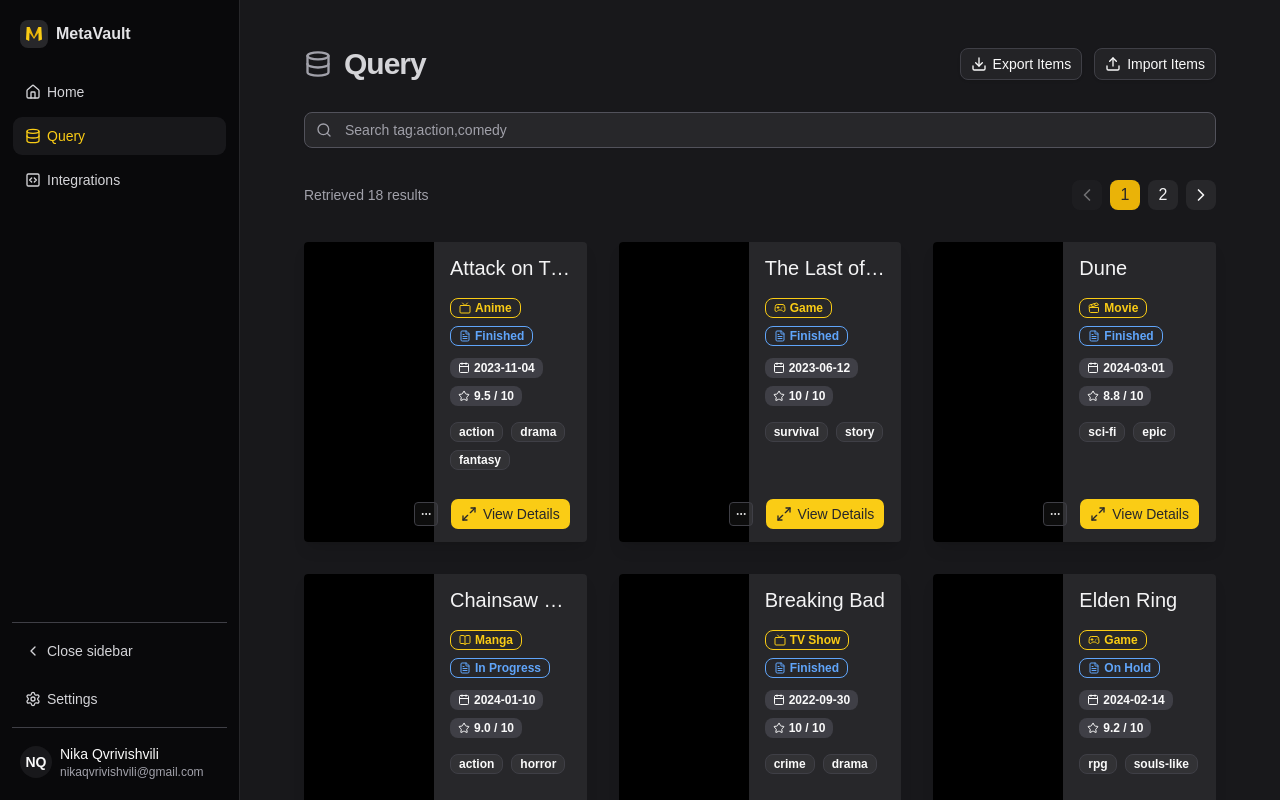
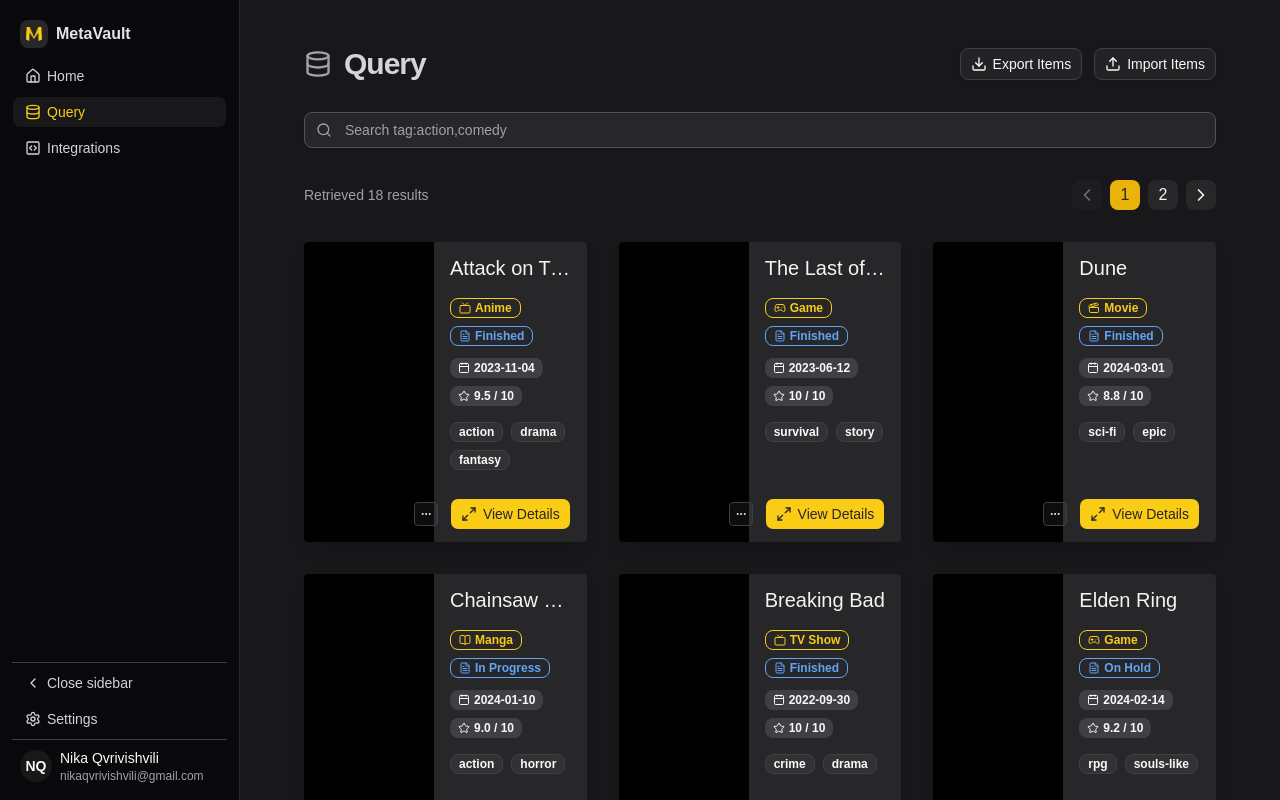
Before and after one commit to etherbits/metavault, a React (Vite) app in the folder packages/web-client/: page / in a window 1280 px wide. Built offline with nearby package versions, Linux system fonts and the light colour scheme.

Commit message:
fix: keep action menu visible near collapsed sidebar

```diff
--- a/packages/web-client/src/components/MediaCard.tsx
+++ b/packages/web-client/src/components/MediaCard.tsx
@@ -83,6 +83,7 @@
 }: MediaCardProps) {
   const [menuOpen, setMenuOpen] = useState(false);
   const [menuPosition, setMenuPosition] = useState({ top: 0, left: 0 });
+  const [submenuSide, setSubmenuSide] = useState<"left" | "right">("left");
   const menuRef = useRef<HTMLDivElement | null>(null);
   const menuButtonRef = useRef<HTMLDivElement | null>(null);
 
@@ -90,12 +91,42 @@
     if (!menuOpen) {
       const triggerRect = menuButtonRef.current?.getBoundingClientRect();
       if (triggerRect) {
-        const panelWidth = 186;
+        const panelWidth = 176;
+        const submenuWidth = 176;
         const panelHeight = 248;
         const gap = 12;
+        const viewportPadding = 8;
+        const viewportWidth = window.innerWidth;
 
-        const nextLeft = Math.max(8, triggerRect.left - panelWidth - gap);
+        let nextLeft = triggerRect.left - panelWidth - gap;
+
+        if (nextLeft < viewportPadding) {
+          nextLeft = triggerRect.right + gap;
+        }
+
+        const maxLeft = Math.max(
+          viewportPadding,
+          viewportWidth - panelWidth - viewportPadding
+        );
+        nextLeft = Math.min(Math.max(viewportPadding, nextLeft), maxLeft);
+
         const nextTop = Math.max(8, triggerRect.bottom - panelHeight);
+
+        const canOpenSubmenuLeft =
+          nextLeft - gap - submenuWidth >= viewportPadding;
+        const canOpenSubmenuRight =
+          nextLeft + panelWidth + gap + submenuWidth <=
+          viewportWidth - viewportPadding;
+
+        if (canOpenSubmenuLeft) {
+          setSubmenuSide("left");
+        } else if (canOpenSubmenuRight) {
+          setSubmenuSide("right");
+        } else {
+          const leftSpace = nextLeft;
+          const rightSpace = viewportWidth - (nextLeft + panelWidth);
+          setSubmenuSide(rightSpace > leftSpace ? "right" : "left");
+        }
 
         setMenuPosition({ top: nextTop, left: nextLeft });
       }
@@ -246,7 +277,7 @@
                     onRemoveStatus?.(item.id);
                     setMenuOpen(false);
                   }}
-                  submenuSide="left"
+                  submenuSide={submenuSide}
                   style={{
                     top: `${menuPosition.top}px`,
                     left: `${menuPosition.left}px`,
--- a/packages/web-client/src/components/Sidebar.tsx
+++ b/packages/web-client/src/components/Sidebar.tsx
@@ -72,7 +72,7 @@
 
 function SidebarBrand({ isOpen }: { isOpen: boolean }) {
   return (
-    <div className="flex h-11 min-w-0 items-center gap-2 px-2">
+    <div className="flex h-11 min-w-0 items-center gap-2 p-2">
       <div className="flex h-7 w-7 shrink-0 items-center justify-center rounded-md bg-[#27272A]">
         <img
           src={MetaLogo}
@@ -110,7 +110,7 @@
       variant="ghost"
       onClick={onClick}
       className={cn(
-        "h-10 w-full justify-start rounded-[10px] px-3 text-sm shadow-none",
+        "h-8 w-full justify-start rounded-md px-3 py-1 text-sm shadow-none",
         "hover:bg-[#18181B] hover:text-[#D4D4D8]",
         active
           ? "bg-[#18181B] text-[#FACC15] hover:bg-[#18181B] hover:text-[#FACC15]"
@@ -171,7 +171,7 @@
       variant="ghost"
       onClick={onClick}
       className={cn(
-        "h-10 w-full justify-start rounded-md px-3 text-[#D4D4D8] shadow-none hover:bg-[#18181B] hover:text-[#D4D4D8]",
+        "h-8 w-full justify-start rounded-md px-3 py-1 text-[#D4D4D8] shadow-none hover:bg-[#18181B] hover:text-[#D4D4D8]",
         !isOpen && "justify-center px-0"
       )}
     >
@@ -191,7 +191,7 @@
   return (
     <div
       className={cn(
-        "flex min-w-0 items-center gap-2 px-2 py-2",
+        "flex h-11 min-w-0 items-center gap-2 px-2 py-1",
         !isOpen && "justify-center px-0"
       )}
     >
@@ -219,7 +219,7 @@
   user: SidebarUser;
 }) {
   return (
-    <div className="flex w-full min-w-0 flex-col gap-2">
+    <div className="flex w-full min-w-0 flex-col gap-1">
       <SidebarDivider />
 
       <SidebarAction
@@ -258,7 +258,7 @@
           : "w-0 -translate-x-full p-0 lg:w-[72px] lg:translate-x-0 lg:p-3"
       )}
     >
-      <div className="flex w-full min-w-0 flex-col gap-4">
+      <div className="flex w-full min-w-0 flex-col gap-1">
         <SidebarBrand isOpen={isOpen} />
         <SidebarNav
           activePage={activePage}
```
